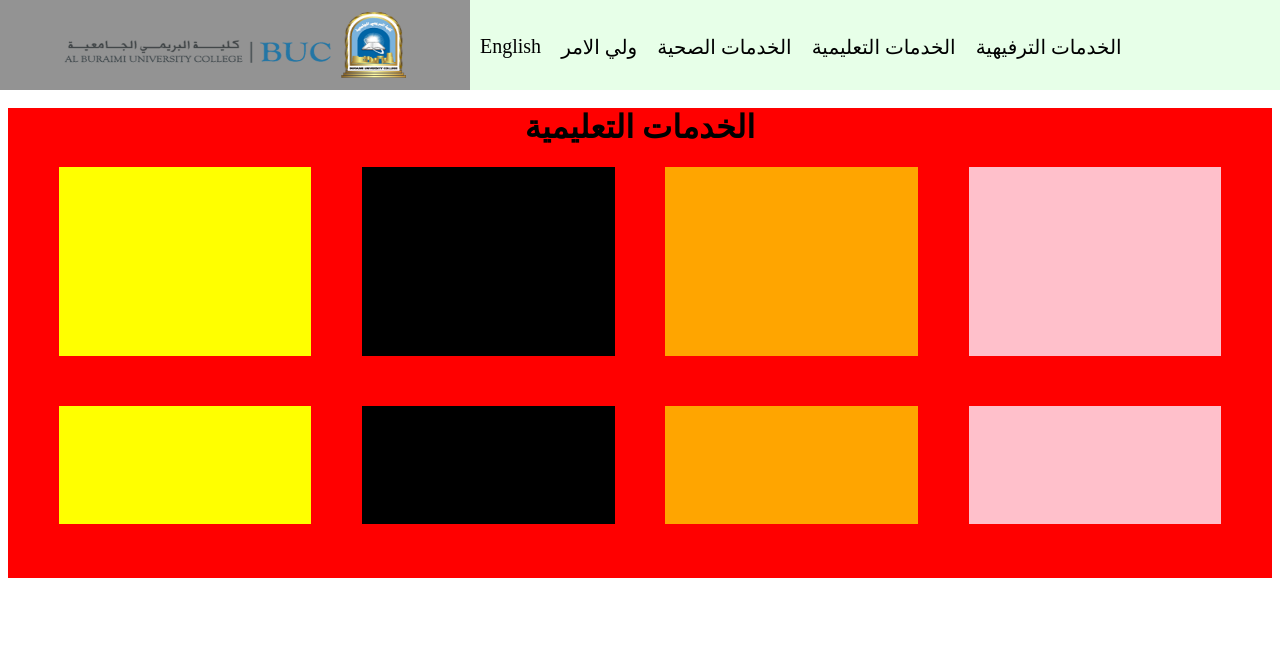
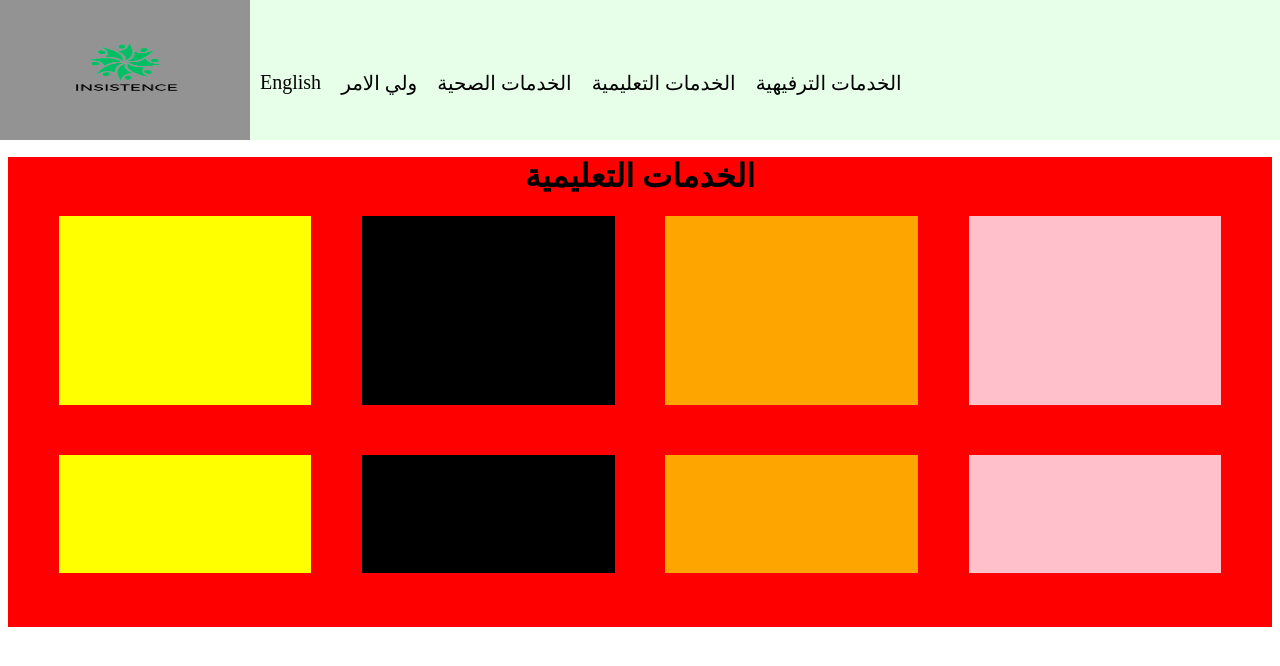
Before and after one commit to CodingProjects2030/newproject, a PHP site: page /educationalservices.php in a window 1280 px wide. Shown: the top 666 px of the page. Run offline with PHP 8.4, Linux system fonts and the light colour scheme.

Commit message:
اضافة اللوقو للصفحات

```diff
--- a/educationalservices.php
+++ b/educationalservices.php
@@ -13,7 +13,7 @@
 <div class="top">
 <ul>
 
-  <li class="h"><a href="#about"><img src="imgs/br.png" height="70" width="450"></a></li>
+   <li class="h"><a href="#about"><img src="imgs/logo.png" height="120" width="230"></a></li><br><br>
   <li class="hh"><a href="servicesen.html">English</a></li>
  <li class="hh"><a href="parentar.php">ولي الامر</a></li>
 
@@ -28,7 +28,7 @@
 </ul>
 </div>
 
-<div style="background-color:red; width:100%; height:60%;text-align:center;margin-top: 108px;">
+<div style="background-color:red; width:100%; height:60%;text-align:center;margin-top: 157px;">
 <h1> الخدمات التعليمية </h1>
 
 <div style="background-color:yellow; width:20%; height:40%;float:left;margin-left:4%;"></div>
--- a/entertainmentservices.php
+++ b/entertainmentservices.php
@@ -13,7 +13,7 @@
 <div class="top">
 <ul>
 
-  <li class="h"><a href="#about"><img src="imgs/br.png" height="70" width="450"></a></li>
+  <li class="h"><a href="#about"><img src="imgs/logo.png" height="120" width="230"></a></li><br><br>
   <li class="hh"><a href="servicesen.html">English</a></li>
    <li class="hh"><a href="parentar.php">ولي الامر</a></li>
    <li class="hh"><a href="healthservices.php">الخدمات الصحية</a></li>
@@ -27,7 +27,7 @@
 </ul>
 </div>
 
-<div style="background-color:red; width:100%; height:60%;text-align:center;margin-top: 108px;">
+<div style="background-color:red; width:100%; height:60%;text-align:center;margin-top: 157px;">
 <h1> الخدمات الترفيهية </h1>
 
 <div style="background-color:yellow; width:20%; height:40%;float:left;margin-left:4%;"></div>
--- a/parentar.php
+++ b/parentar.php
@@ -53,7 +53,7 @@ else
 </ul>
 </div>
 
-<div id="container" style="margin-top:100px;height:auto;margin-top: 15px;">
+<div id="container" style="margin-top:100px;height:auto;margin-top: 122px;">
 
   <div id="container2" style="height:auto;text-align:right;    background-color: #d4e8d5;">
   <form action="/action_page.php">
```
